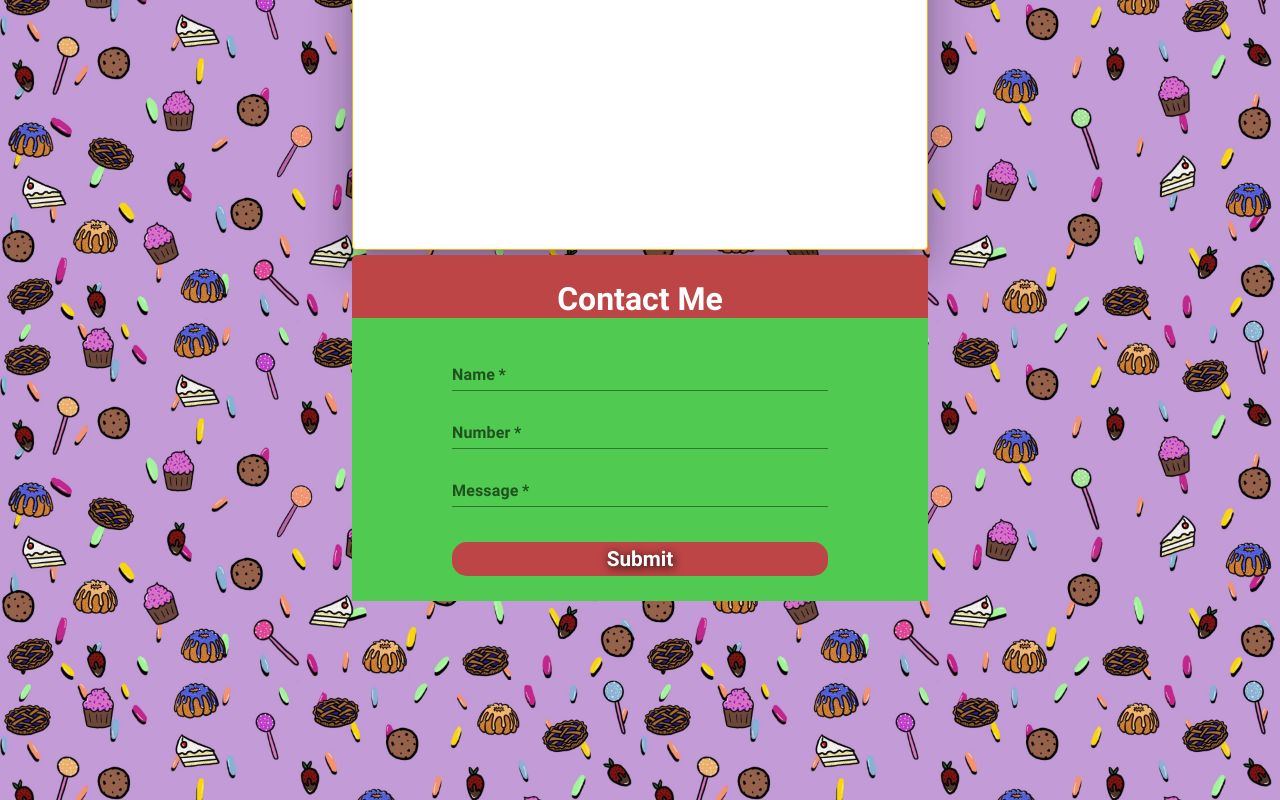
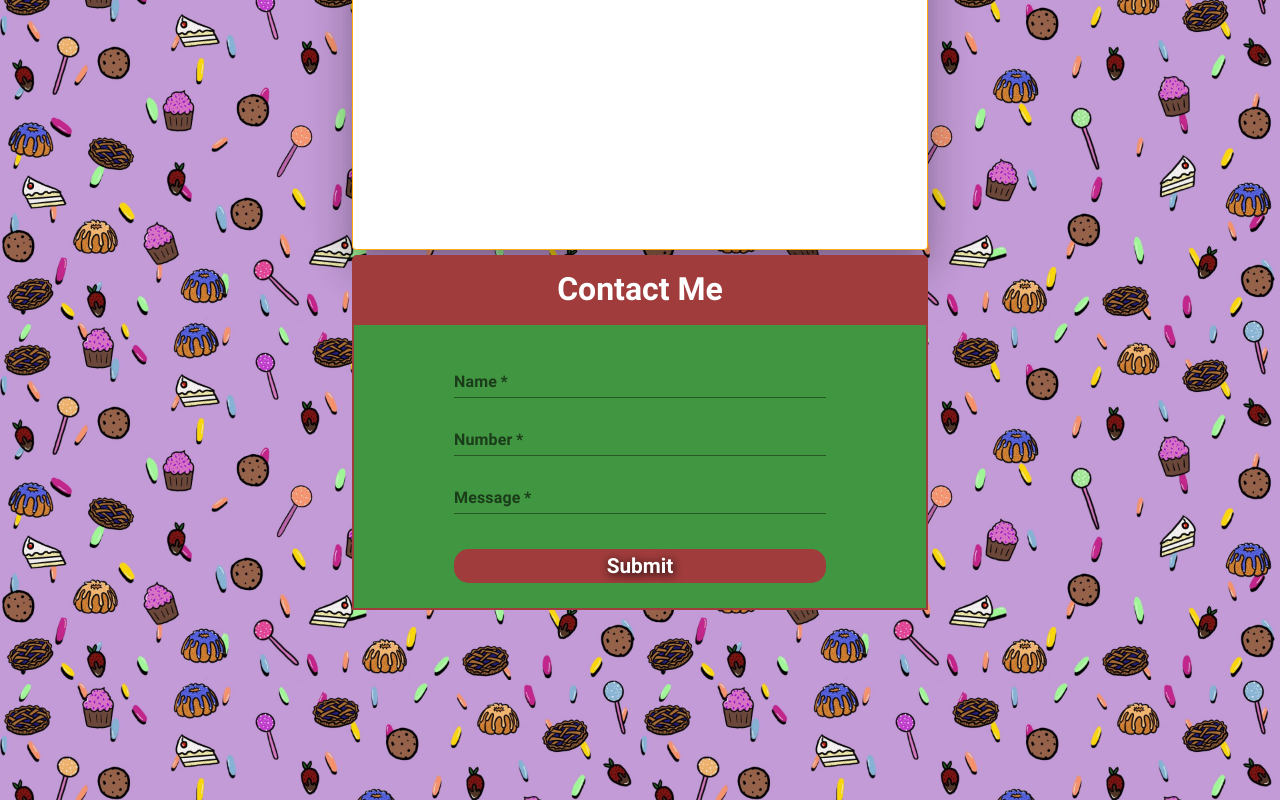
Before and after one commit to JRCcoding/lnc2, a Next.js app: page / in a window 1280 px wide. Shown: the part 500-1300 px from the top of the page. Built offline with nearby package versions, Linux system fonts and the light colour scheme; no server answers; the database is empty.

Commit message:
contact form fix

```diff
--- a/pages/components/ContactForm.js
+++ b/pages/components/ContactForm.js
@@ -76,8 +76,14 @@ export default function ContactForm() {
       }}
     >
       {!submitted ? (
-        <div>
-          <h1 style={{ textAlign: 'center', paddingTop: '25px' }}>
+        <div style={{ color: 'white' }}>
+          <h1
+            style={{
+              textAlign: 'center',
+              paddingTop: '15px',
+              paddingBottom: '15px',
+            }}
+          >
             Contact Me
           </h1>
           <form
@@ -86,9 +92,10 @@ export default function ContactForm() {
               display: 'flex',
               flexDirection: 'column',
               background: 'var(--green)',
-              color: '#ffffff',
               gap: 10,
               padding: isMobile ? '25px 50px' : '25px 100px',
+              border: '2px solid var(--red)',
+              color: 'white',
             }}
           >
             <TextField
--- a/styles/globals.css
+++ b/styles/globals.css
@@ -16,8 +16,8 @@
 :root {
   --orange: rgb(255, 171, 16);
   --purple: #974fba;
-  --red: rgb(189, 69, 69);
-  --green: rgb(80, 202, 80);
+  --red: rgb(160, 60, 60);
+  --green: rgb(65, 150, 65);
 }
 
 * {
```
